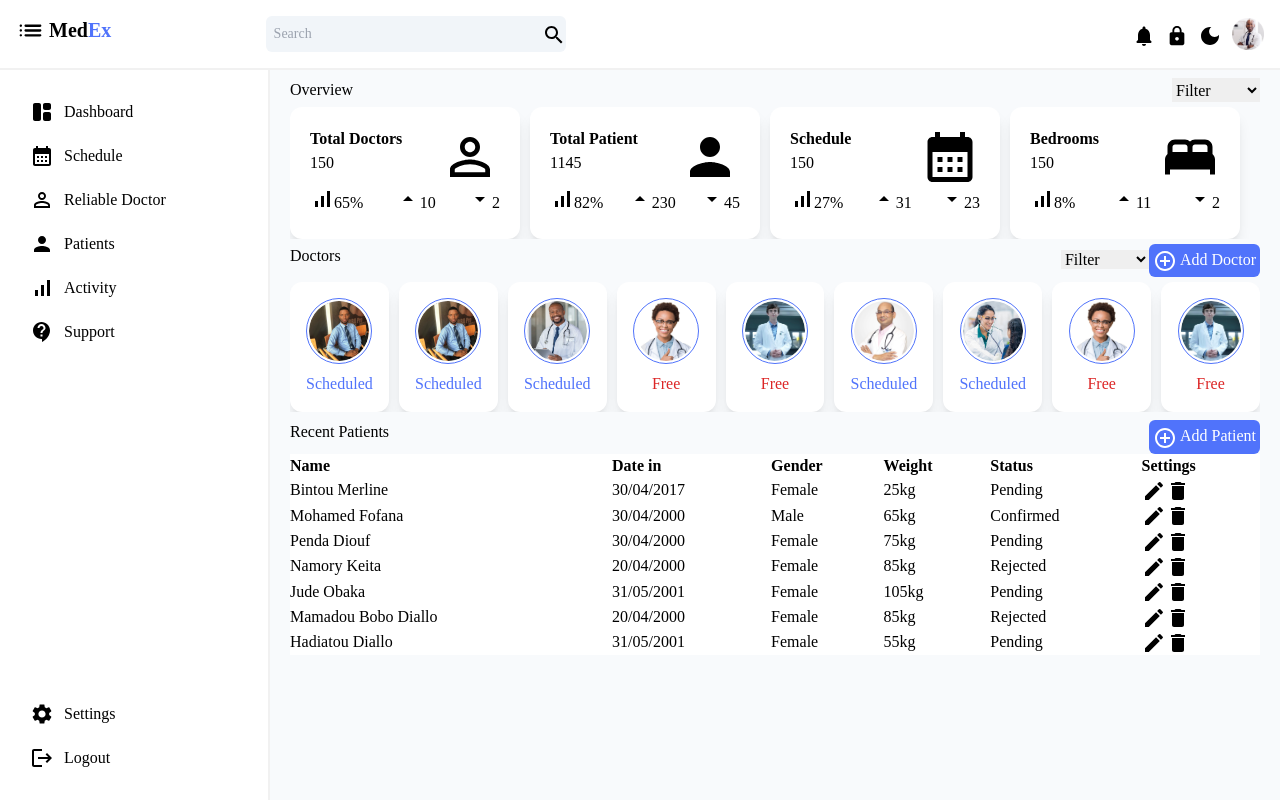
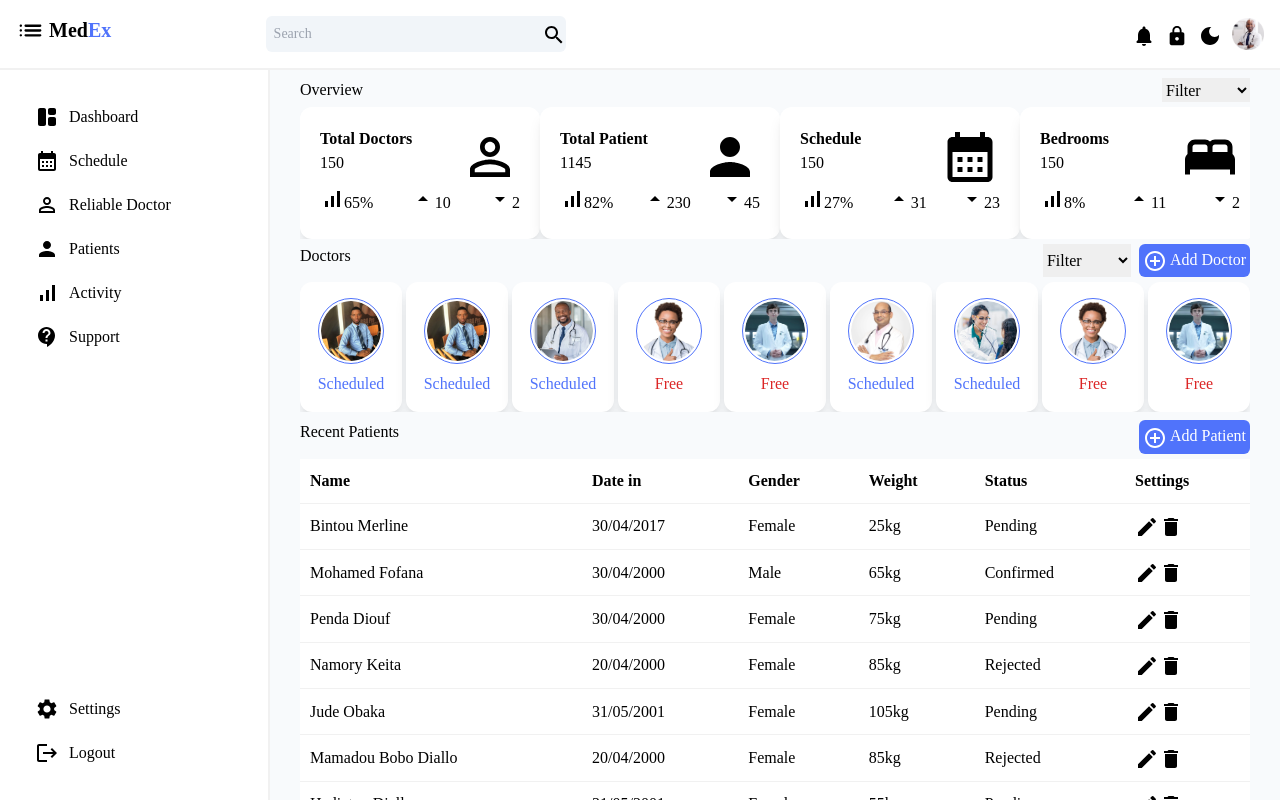
Before and after one commit to MohamedYansane/react-hospital-dashboard, a React (Create React App) app: page / in a window 1280 px wide. Built offline with nearby package versions, Linux system fonts and the light colour scheme; the HTML template or start-up script is replaced by a standard one.

Commit message:
done with first part of styling

```diff
--- a/src/index.css
+++ b/src/index.css
@@ -72,13 +72,25 @@
         margin: 0;
         display: flex;
         flex-direction: column;
-        gap: 20px;
+        gap: 10px;
     }
     .sidebar-items li button,
     .sidebar-bottom-items li button {
         display: flex;
         align-items: center;
         gap: 10px;
+    }
+    li {
+        padding: 5px;
+    }
+    li:hover {
+        background-color: #5073fb;
+        color: #fff;
+        border-radius: 5px;
+        -webkit-border-radius: 5px;
+        -moz-border-radius: 5px;
+        -ms-border-radius: 5px;
+        -o-border-radius: 5px;
     }
     .icon {
         display: flex;
@@ -90,7 +102,7 @@
         height: 100%;
         top: 0;
         right: 0;
-        padding: 8px 20px 0px;
+        padding: 8px 30px 0px;
         overflow-y: scroll;
     }
     .over-view {
@@ -103,13 +115,12 @@
     }
     .cards {
         display: flex;
-        align-items: center;
+        justify-content: space-between;
         overflow-x: scroll;
-        gap: 10px;
         padding-top: 5px;
     }
     .card {
-        min-width: 230px;
+        min-width: 240px;
         transition: .3;
         height: auto;
     }
@@ -122,6 +133,10 @@
     }
     .doctors {
         padding-top: 5px;
+    }
+    .add {
+        display: flex;
+        gap: 8px;
     }
     .doc-card-content {
         display: flex;
@@ -149,6 +164,20 @@
         width: 60px;
         height: 60px;
         overflow: hidden;
+    }
+    .table {
+        height: 200px;
+        margin-top: 5px;
+    }
+    table {
+        width: 100%;
+    }
+    tr {
+        border-bottom: 1px solid #f1f1f1;
+    }
+    td,
+    th {
+        padding: 10px;
     }
 }
 
```
